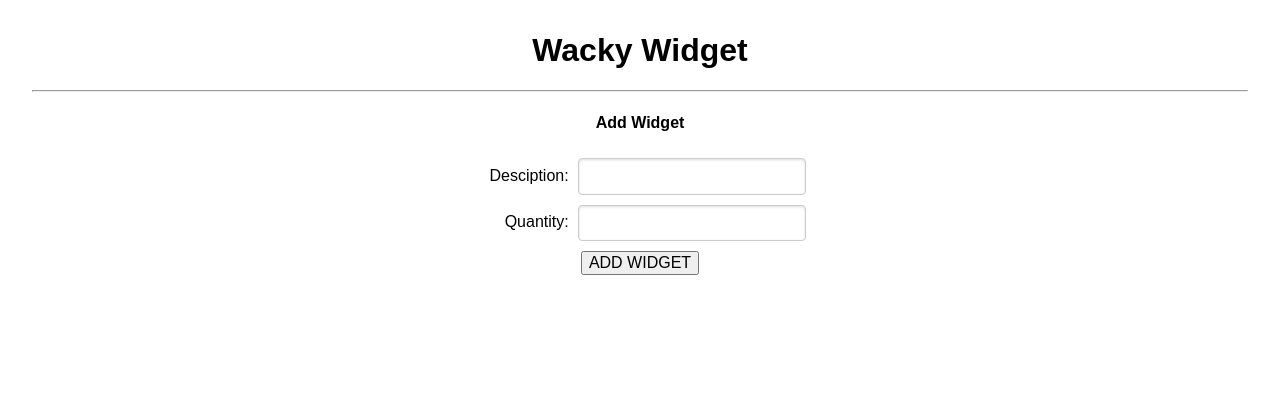
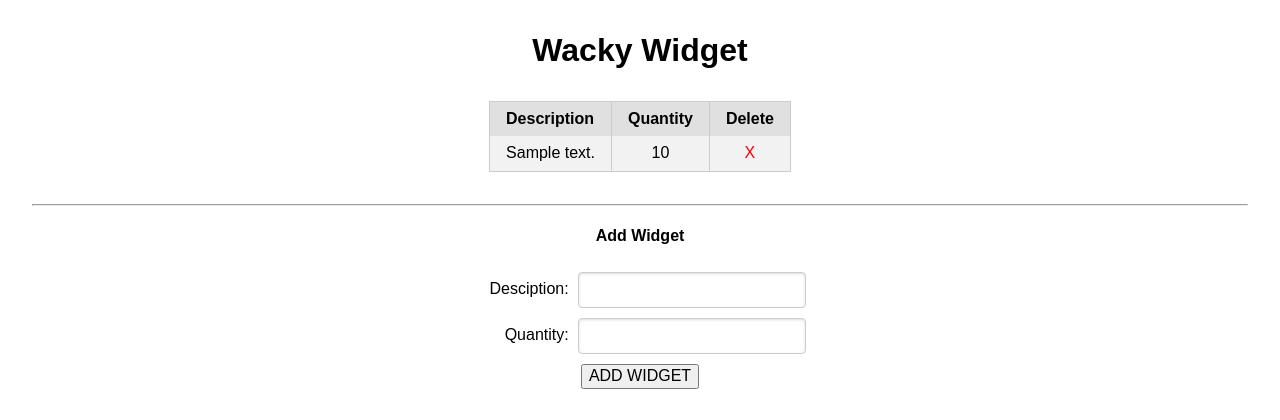
Before and after one commit to cobycobyk/wackywidgets, a Django app: page / in a window 1280 px wide. Shown: the top 420 px of the page. Run offline with Django 3.2, Linux system fonts and the light colour scheme; tables that the repository leaves empty hold one stand-in row (values such as "Sample post"); some libraries are stand-ins or nearby versions.

Commit message:
Complete Step 3.4

```diff
--- a/main_app/static/css/style.css
+++ b/main_app/static/css/style.css
@@ -11,3 +11,11 @@ label {
 input {
   margin: 5px;
 }
+table {
+  margin: 2rem auto;
+}
+
+table a {
+  color: red;
+  text-decoration: none;
+}
--- a/main_app/templates/index.html
+++ b/main_app/templates/index.html
@@ -12,13 +12,31 @@
 <body>
   <h1>Wacky Widget</h1>
   {% if widgets|length %}
-
+    <table class="pure-table pure-table-striped">
+      <thead>
+        <tr>
+          <th>Description</th>
+          <th>Quantity</th>
+          <th>Delete</th>
+        </tr>
+      </thead>
+      <tbody>
+        {% for widget in widgets %}
+        <tr>
+          <td>{{ widget.description }}</td>
+          <td>{{ widget.quantity }}</td>
+          <td><a href="{% url 'delete' widget.id %}">X</a></td>
+        </tr>
+        {% endfor %}
+      </tbody>
+    </table>
   {% else %}
     <h3>No Widgets Exist</h3>
   {% endif %}
     <hr>
   <h4>Add Widget</h4>
   <form class="pure-form" action="{% url 'create' %}" method="POST">
+    {% csrf_token %}
     <label>Desciption:</label>
     <input type="text" name="description">
     <br>
--- a/main_app/urls.py
+++ b/main_app/urls.py
@@ -3,5 +3,6 @@ from . import views
 
 urlpatterns = [
   path('', views.index, name='index'),
-  path('create/', views.create, name='create')
+  path('create/', views.create, name='create'),
+  path('delete/<int:widget_id>', views.delete, name='delete')
 ]
--- a/main_app/views.py
+++ b/main_app/views.py
@@ -14,3 +14,7 @@ def create(request):
   )
   new_widget.save()
   return redirect('index')
+
+def delete(request, widget_id):
+  Widget.objects.get(id=widget_id).delete()
+  return redirect('/')
```
Also changed, not shown: db.sqlite3.
